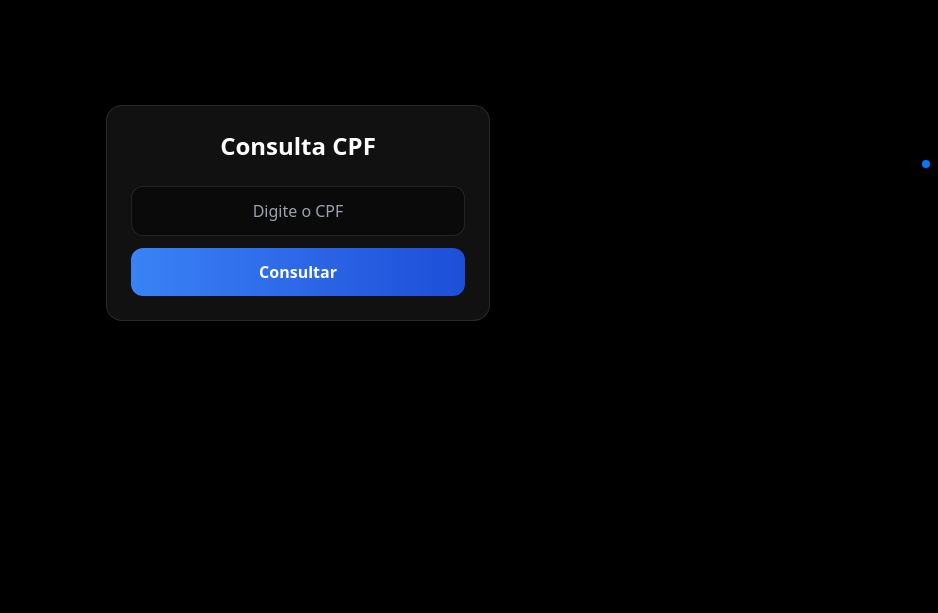
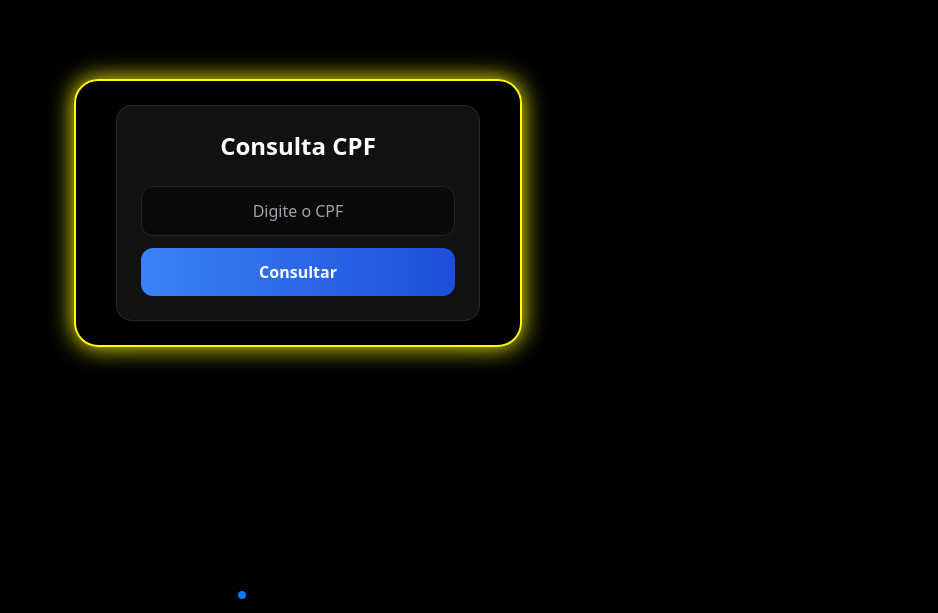
Before and after one commit to nk3unico1533/storypainelv1, a Next.js app: page / in a window 1280 px wide. Shown: the part 187-800 px from the top of the page, without its empty margins (342-1280 px from the left). Built offline with nearby package versions, Linux system fonts and the light colour scheme.

Commit message:
Atualizar o page.js

```diff
--- a/app/page.js
+++ b/app/page.js
@@ -1,7 +1,4 @@
 "use client";
-
-import { useEffect } from "react";
-import { useRouter } from "next/navigation";
 
 import { Swiper, SwiperSlide } from "swiper/react";
 import "swiper/css";
@@ -18,30 +15,46 @@ import EmailConsulta from "@/components/stories/EmailConsulta";
 import CepConsulta from "@/components/stories/CepConsulta";
 
 export default function Home() {
-  const router = useRouter();
-
-  // proteger rota
-  //useEffect(() => {
-    // const token = localStorage.getItem("token");
-  // if (!token) router.replace("/login");
-  //}, [router]);
+  const slides = [
+    { component: <CpfConsulta />, color: "yellow" },
+    { component: <CnpjConsulta />, color: "green" },
+    { component: <RgConsulta />, color: "blue" },
+    { component: <TelefoneConsulta />, color: "purple" },
+    { component: <PlacaConsulta />, color: "orange" },
+    { component: <NomeConsulta />, color: "cyan" },
+    { component: <EmailConsulta />, color: "pink" },
+    { component: <CepConsulta />, color: "red" },
+  ];
 
   return (
     <main className="w-full h-screen bg-black text-white overflow-hidden">
       <Swiper
-        direction="vertical"
+        direction="horizontal"
         pagination={{ clickable: true }}
         modules={[Pagination]}
         className="w-full h-full"
       >
-        <SwiperSlide><CpfConsulta /></SwiperSlide>
-        <SwiperSlide><CnpjConsulta /></SwiperSlide>
-        <SwiperSlide><RgConsulta /></SwiperSlide>
-        <SwiperSlide><TelefoneConsulta /></SwiperSlide>
-        <SwiperSlide><PlacaConsulta /></SwiperSlide>
-        <SwiperSlide><NomeConsulta /></SwiperSlide>
-        <SwiperSlide><EmailConsulta /></SwiperSlide>
-        <SwiperSlide><CepConsulta /></SwiperSlide>
+        {slides.map((slide, index) => (
+          <SwiperSlide key={index}>
+            <div
+              className={`w-full h-full flex items-center justify-center p-6`}
+              style={{
+                background: `rgba(0,0,0,0.4)`,
+              }}
+            >
+              <div
+                className="w-full max-w-md p-6 rounded-3xl backdrop-blur-lg"
+                style={{
+                  border: `2px solid ${slide.color}`,
+                  boxShadow: `0 0 25px ${slide.color}`,
+                  background: `rgba(0,0,0,0.3)`,
+                }}
+              >
+                {slide.component}
+              </div>
+            </div>
+          </SwiperSlide>
+        ))}
       </Swiper>
     </main>
   );
```
